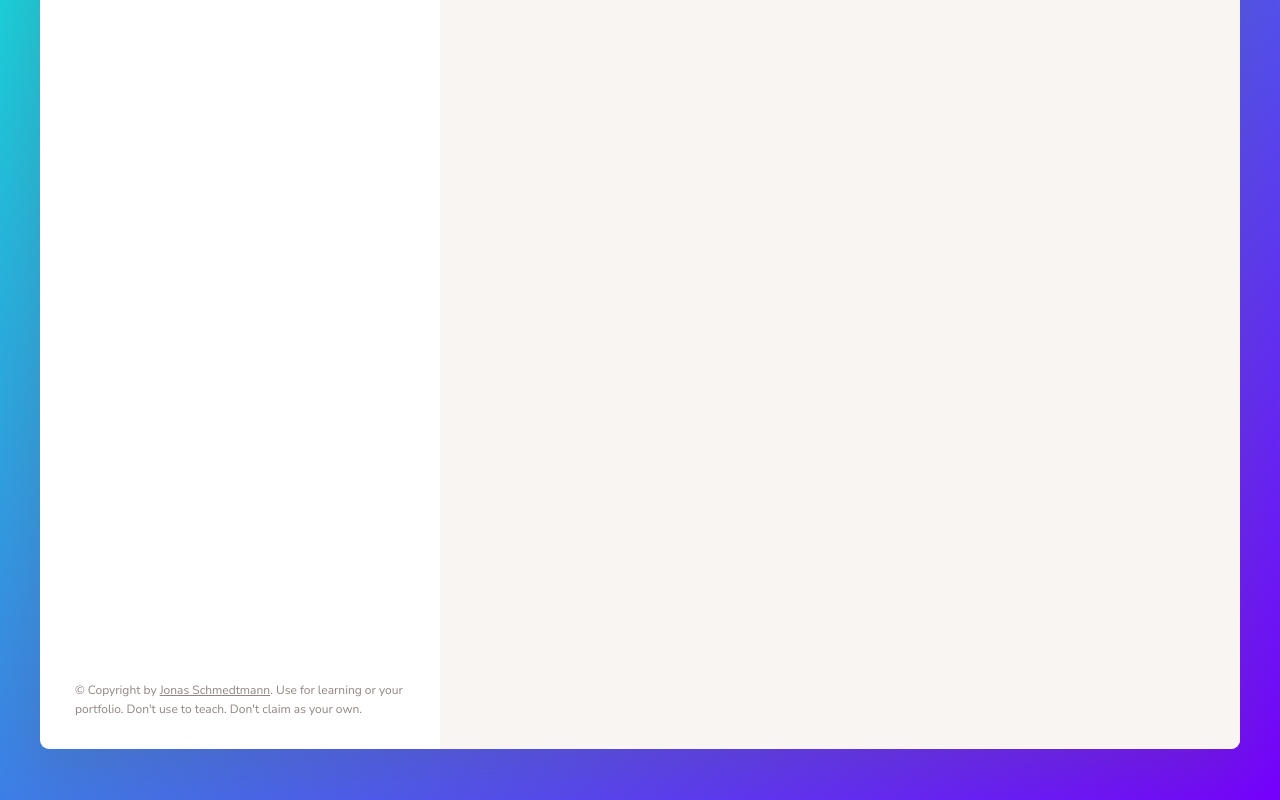
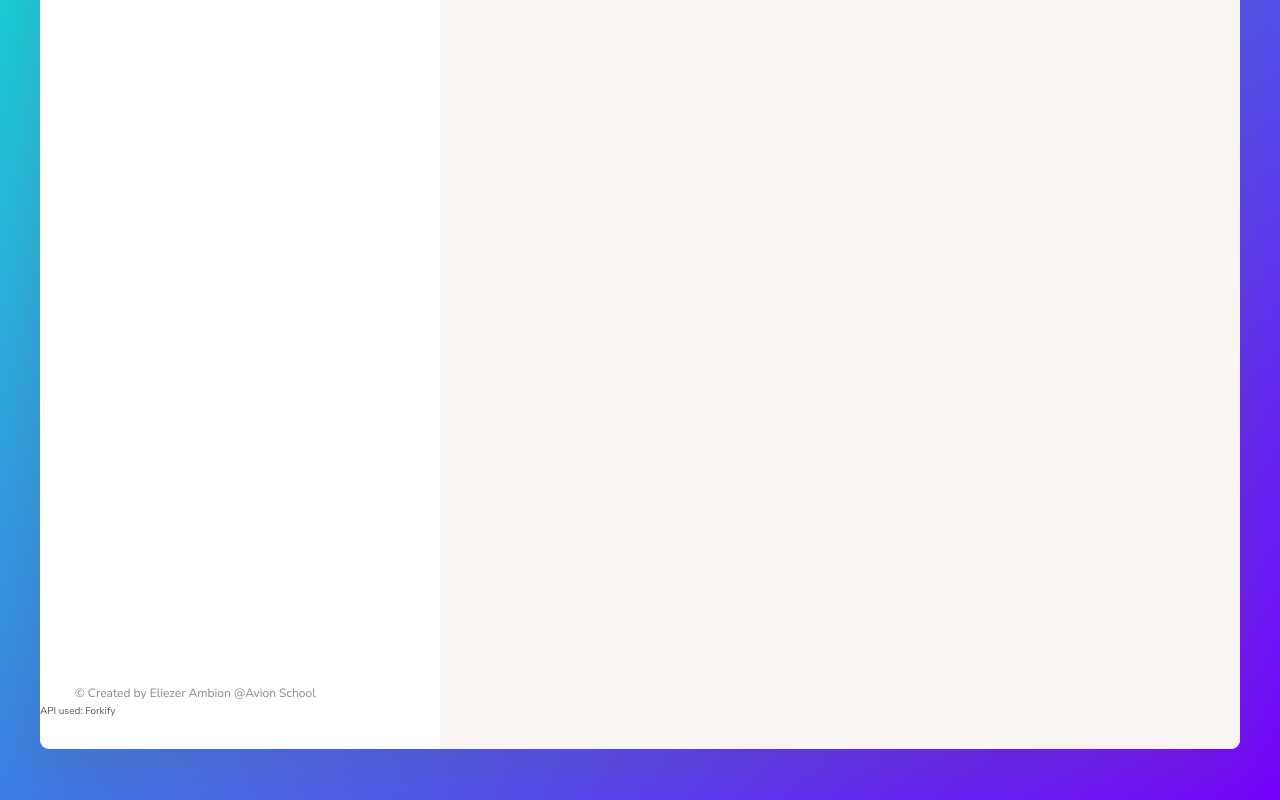
Before and after one commit to EliezerAmbion/Recipe-App, a website built with Parcel: page index.html in a window 1280 px wide. Shown: the part 472-1272 px from the top of the page. Built offline with nearby package versions, Linux system fonts and the light colour scheme.

Commit message:
revise html

```diff
--- a/index.html
+++ b/index.html
@@ -121,16 +121,8 @@
           </button> -->
         </div>
 
-        <p class="copyright">
-          &copy; Copyright by
-          <a
-            class="twitter-link"
-            target="_blank"
-            href="https://twitter.com/jonasschmedtman"
-            >Jonas Schmedtmann</a
-          >. Use for learning or your portfolio. Don't use to teach. Don't claim
-          as your own.
-        </p>
+        <p class="copyright">&copy; Created by Eliezer Ambion @Avion School</p>
+        <p>API used: Forkify</p>
       </div>
 
       <div class="recipe">
```
